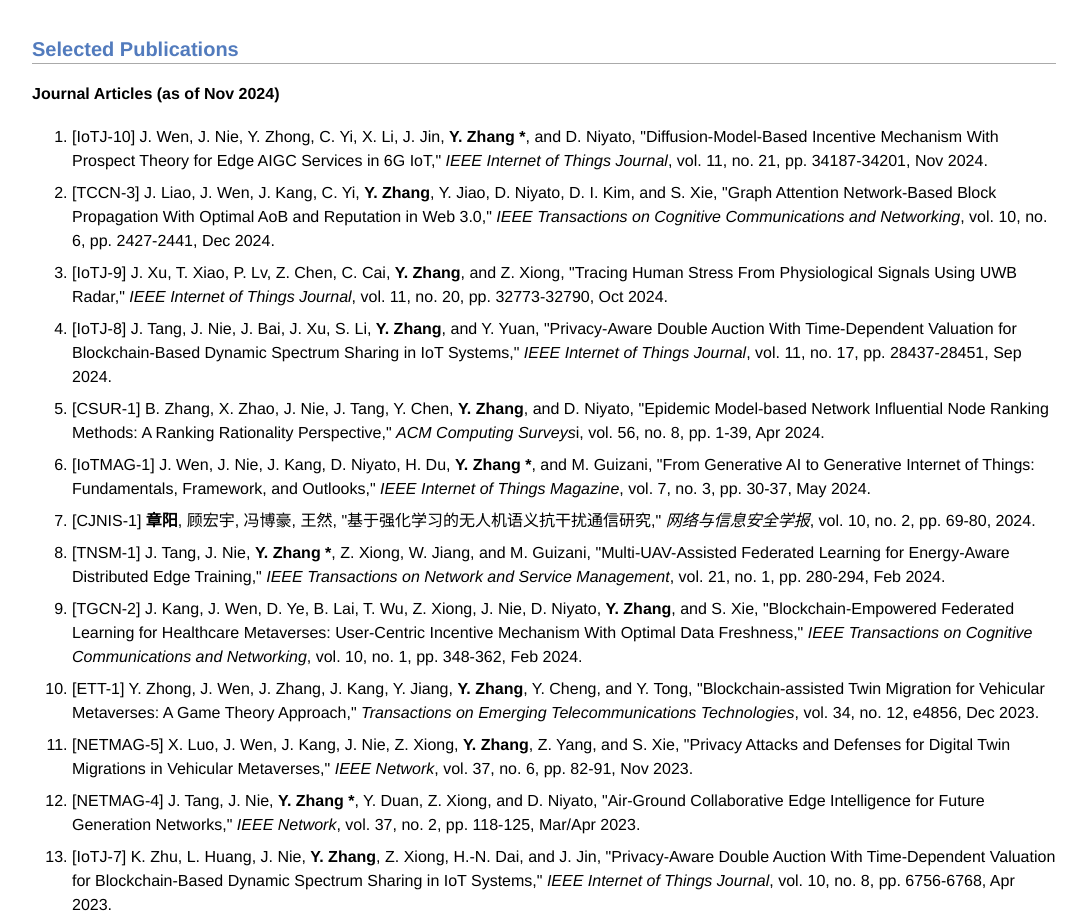
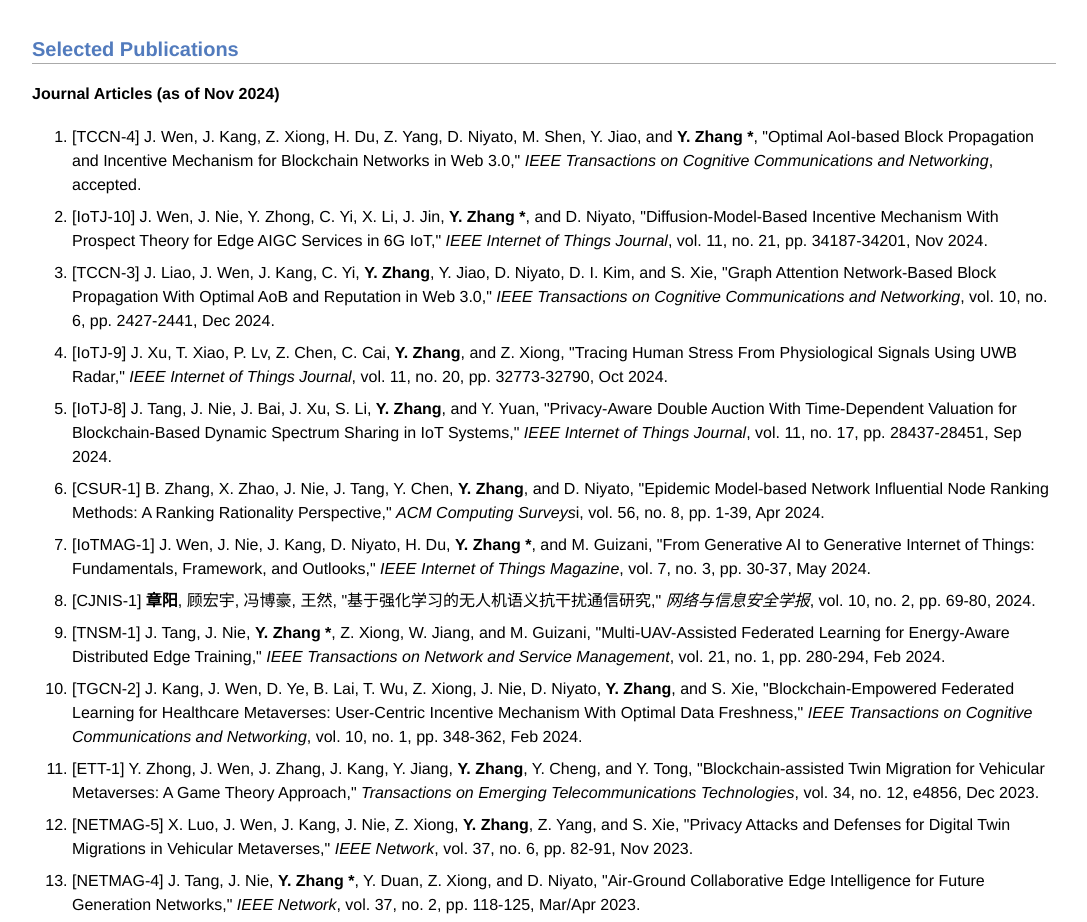
Before and after one commit to opt-yang/opt-yang.github.io, a plain HTML site: page index.htm in a window 1280 px wide. Shown: the part 1140-2062 px from the top of the page, without its empty margins (80-1167 px from the left). Drawn offline with Linux system fonts and the light colour scheme.

Commit message:
Update index.htm

```diff
--- a/index.htm
+++ b/index.htm
@@ -59,6 +59,9 @@ Personal Web: <a href="https://opt-yang.github.io">opt-yang.github.io</a> <br />
 <h2><a name="Publications" id="Publications"></a><a name="_Publications"></a>Selected Publications</h2>
 <h4>Journal Articles (as of Nov 2024)</h4>
 <ol>
+<li>
+    <p>[TCCN-4] J. Wen, J. Kang, Z. Xiong, H. Du, Z. Yang, D. Niyato, M. Shen, Y. Jiao, and <b>Y. Zhang *</b>, "Optimal AoI-based Block Propagation and Incentive Mechanism for Blockchain Networks in Web 3.0," <i>IEEE Transactions on Cognitive Communications and Networking</i>, accepted. </p>
+  </li>
   <li>
     <p>[IoTJ-10] J. Wen, J. Nie, Y. Zhong, C. Yi, X. Li, J. Jin, <b>Y. Zhang *</b>, and D. Niyato, "Diffusion-Model-Based Incentive Mechanism With Prospect Theory for Edge AIGC Services in 6G IoT," <i>IEEE Internet of Things Journal</i>, vol. 11, no. 21, pp. 34187-34201, Nov 2024. </p>
   </li>
```
